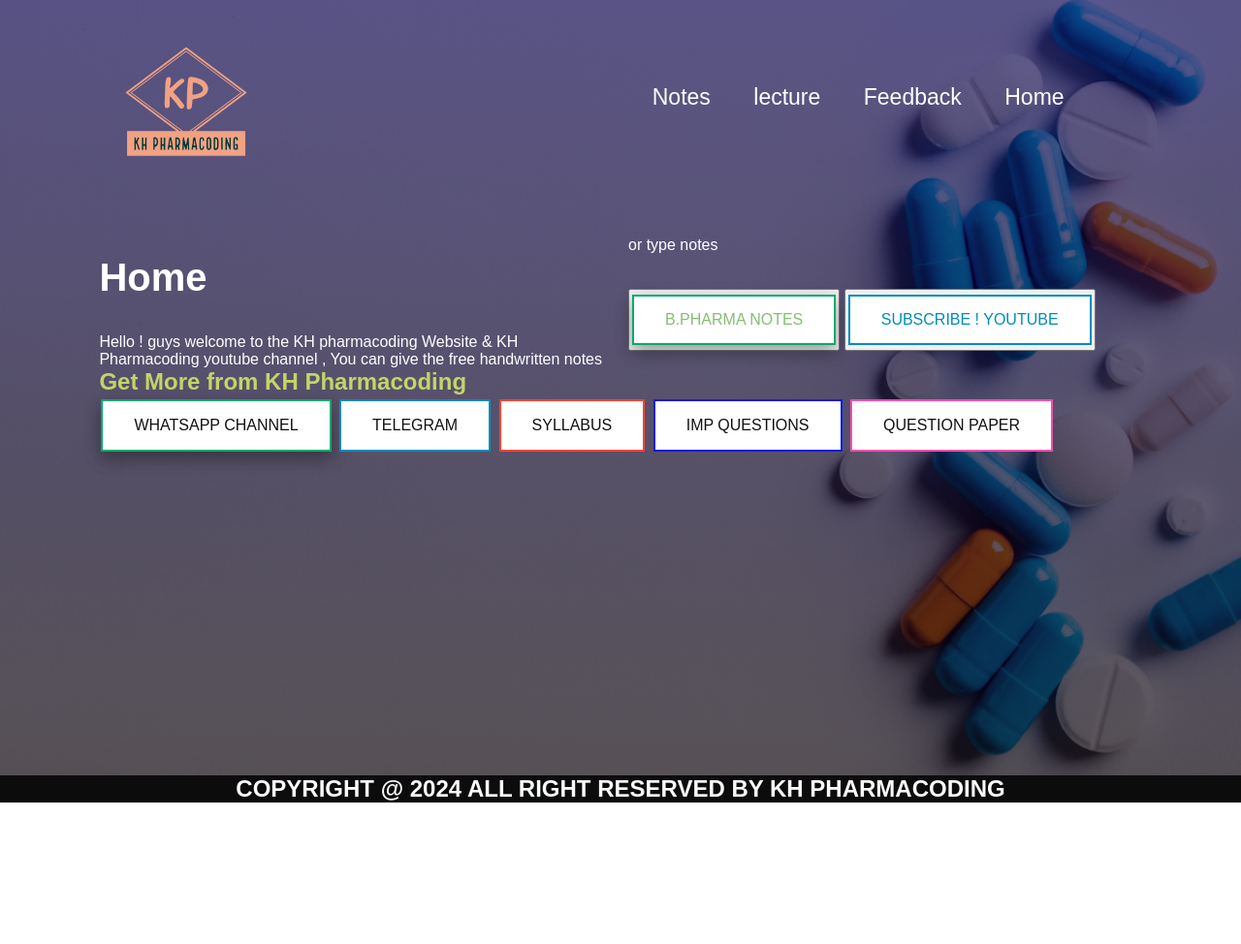
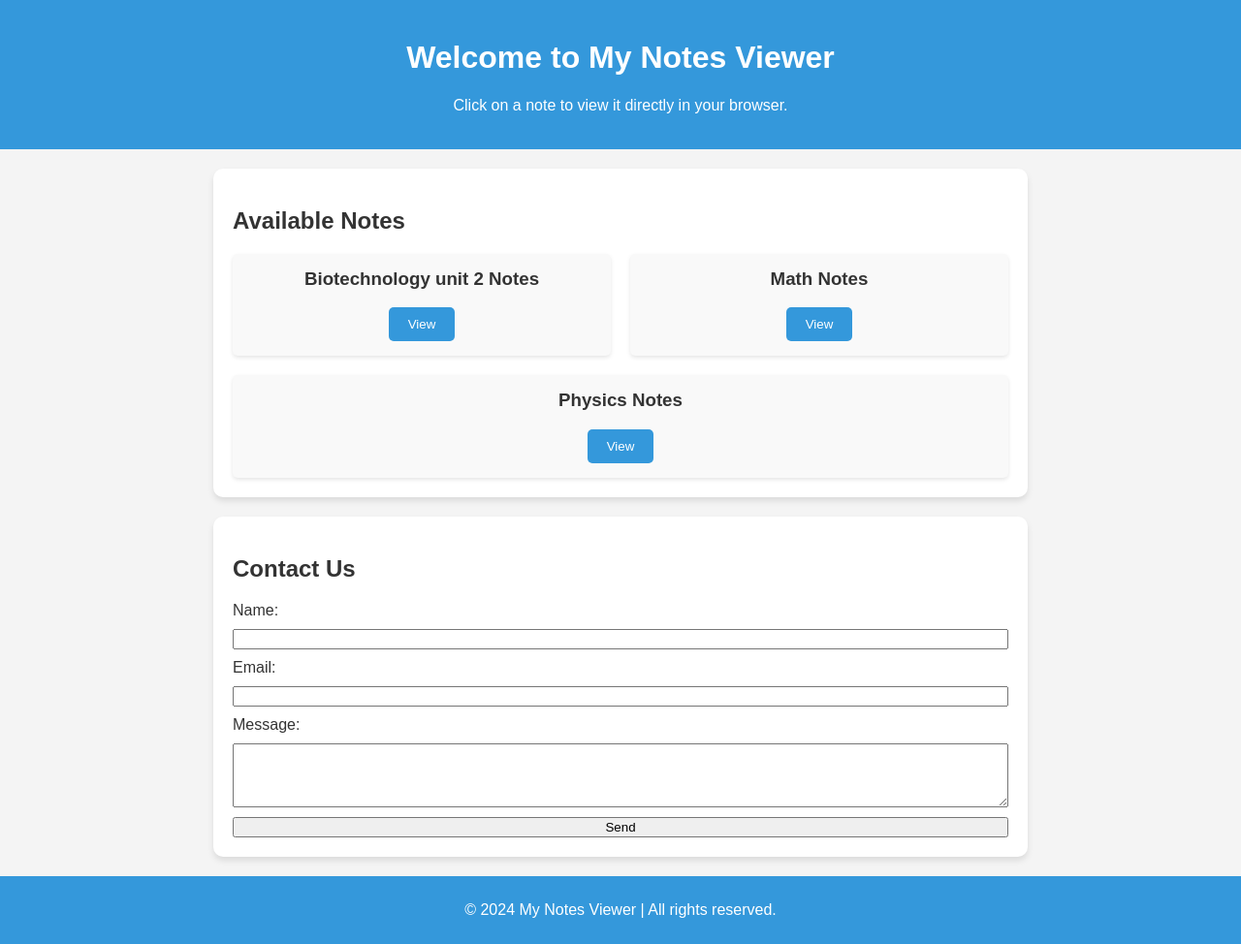
Before and after one commit to khpharma24/KH-Pharmacoding, a plain HTML site: page index.html in a window 1280 px wide. Shown: the whole page at 97% size. Before the commit the page ends 828 px from the top, so only its background shows below. Drawn offline with Linux system fonts and the light colour scheme.

Commit message:
new commands

```diff
--- a/index.html
+++ b/index.html
@@ -1,40 +1,58 @@
+<!DOCTYPE html>
 <html lang="en">
 <head>
     <meta charset="UTF-8">
+    <meta name="viewport" content="width=device-width, initial-scale=1.0">
+    <meta name="description" content="View academic notes in PDF format.">
+    <title>My Notes Viewer</title>
+    <link rel="stylesheet" href="styles.css">
+</head>
+<body>
+    <header>
+        <h1>Welcome to My Notes Viewer</h1>
+        <p>Click on a note to view it directly in your browser.</p>
+    </header>
 
-    <title>KH pharmacoding</title>
-    <link rel="icon" type="image/x.icon" href="logo.png">
-    <link rel="stylesheet" href="kh.css">
-<body>
-    <div class="container">
-        <nav>
-            <img src="logo.png" alt="loading...." class="logo">
-            <ul>
-                <li><a href="notes.html">Notes</a></li>
-                <li><a href="lecture.html">lecture</a></li>
-                <li><a href="https://docs.google.com/forms/d/e/1FAIpQLSegcLQEAdS2F6Rc0EqIuq9Qd5ilwm7VzBI6bMAxBQRaD23flg/viewform?usp=sf_link">Feedback</a></li>
-                <li><a href="index.html">Home</a></li>
-            </ul>
-        </nav>
-        <div class="content1">
-            <h1>Home</h1>
-            <p> Hello ! guys welcome to the KH pharmacoding Website & KH Pharmacoding youtube channel , You can give the free handwritten notes or type notes
-            </p> <br> <br>
-            <button><a href="notes.html" class="btnh1 button1">B.PHARMA NOTES</a></button>
-            <button><a href="https://www.youtube.com/@khpharmacoding" class="btnh1 button2"> SUBSCRIBE ! YOUTUBE</a></button>
+    <section class="notes">
+        <h2>Available Notes</h2>
+        <div class="note-list">
+            <div class="note">
+                <h3>Biotechnology unit 2  Notes</h3>
+                <button onclick="viewPDF('u2.pdf')">View</button>
+            </div>
+            <div class="note">
+                <h3>Math Notes</h3>
+                <button onclick="viewPDF('math-notes.pdf')">View</button>
+            </div>
+            <div class="note">
+                <h3>Physics Notes</h3>
+                <button onclick="viewPDF('physics-notes.pdf')">View</button>
+            </div>
         </div>
-        <div class="more">
-            <h2>Get More from KH Pharmacoding</h2>
-            <button class="button button1"><a href="https://www.whatsapp.com/channel/0029Vadeg7rJZg3ywbIfLt1D" class="link">WHATSAPP CHANNEL</a></button>
-            <button class="button button2"><a href="https://t.me/pharmacoding" class="link">TELEGRAM</a></button>
-            <button class="button button3"><a href="syllabu.html" class="link">SYLLABUS</a></button>
-            <button class="button button4"><a href="impque.html" class="link">IMP QUESTIONS</a></button>
-            <button class="button button5"><a href="oldque.html" class="link">QUESTION PAPER</a></button>
-        </div>
+    </section>
 
-    </div>
+    <section class="pdf-viewer" id="pdf-viewer">
+        <h2>PDF Viewer</h2>
+        <iframe id="pdf-frame" src="" width="100%" height="500px" style="border: none;"></iframe>
+    </section>
+
+    <section class="contact">
+        <h2>Contact Us</h2>
+        <form id="contact-form">
+            <label for="name">Name:</label>
+            <input type="text" id="name" name="name" required>
+            <label for="email">Email:</label>
+            <input type="email" id="email" name="email" required>
+            <label for="message">Message:</label>
+            <textarea id="message" name="message" rows="4" required></textarea>
+            <button type="submit">Send</button>
+        </form>
+    </section>
+
+    <footer>
+        <p>&copy; 2024 My Notes Viewer | All rights reserved.</p>
+    </footer>
+
+    <script src="script.js"></script>
 </body>
-<footer>
-    <h2 class="copy">COPYRIGHT @ 2024 ALL RIGHT RESERVED BY KH PHARMACODING</h2>
-</footer>
 </html>
--- /dev/null
+++ b/script.js
@@ -0,0 +1,13 @@
+function viewPDF(fileName) {
+    // Show the PDF viewer and set the iframe source to the selected PDF
+    const pdfViewer = document.getElementById('pdf-viewer');
+    const pdfFrame = document.getElementById('pdf-frame');
+    pdfFrame.src = `notes/${fileName}`; // Assumes PDFs are stored in a "notes" folder
+    pdfViewer.style.display = 'block'; // Show the PDF viewer section
+}
+
+document.getElementById('contact-form').addEventListener('submit', function(event) {
+    event.preventDefault();
+    alert('Thank you for reaching out! We will get back to you soon.');
+    this.reset();
+});
--- /dev/null
+++ b/styles.css
@@ -0,0 +1,72 @@
+body {
+    font-family: Arial, sans-serif;
+    background: #f4f4f4;
+    color: #333;
+    margin: 0;
+    padding: 0;
+}
+
+header {
+    background: #3498db;
+    color: #fff;
+    text-align: center;
+    padding: 20px;
+}
+
+.notes, .contact, .pdf-viewer {
+    max-width: 800px;
+    margin: 20px auto;
+    background: #fff;
+    padding: 20px;
+    border-radius: 10px;
+    box-shadow: 0 4px 6px rgba(0, 0, 0, 0.1);
+}
+
+.note-list {
+    display: flex;
+    flex-wrap: wrap;
+    gap: 20px;
+}
+
+.note {
+    background: #f9f9f9;
+    padding: 15px;
+    border-radius: 5px;
+    flex: 1 1 calc(33.333% - 20px);
+    box-shadow: 0 2px 4px rgba(0, 0, 0, 0.1);
+    text-align: center;
+}
+
+.note h3 {
+    margin-top: 0;
+}
+
+.note button {
+    background: #3498db;
+    color: #fff;
+    border: none;
+    padding: 10px 20px;
+    cursor: pointer;
+    border-radius: 5px;
+}
+
+.note button:hover {
+    background: #2980b9;
+}
+
+.pdf-viewer {
+    display: none; /* Hide PDF viewer initially */
+}
+
+.contact form {
+    display: flex;
+    flex-direction: column;
+    gap: 10px;
+}
+
+footer {
+    background: #3498db;
+    color: #fff;
+    text-align: center;
+    padding: 10px;
+}
```
Also changed, not shown: 1 other file.
